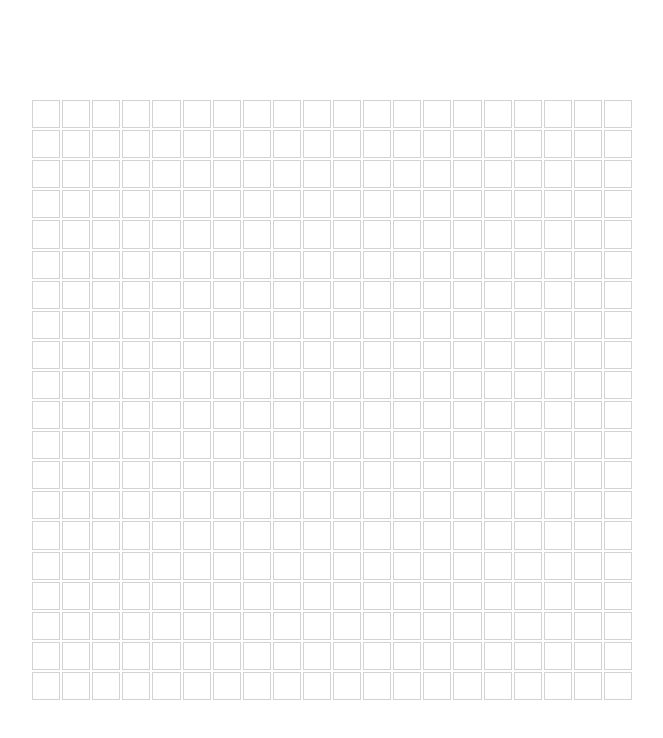
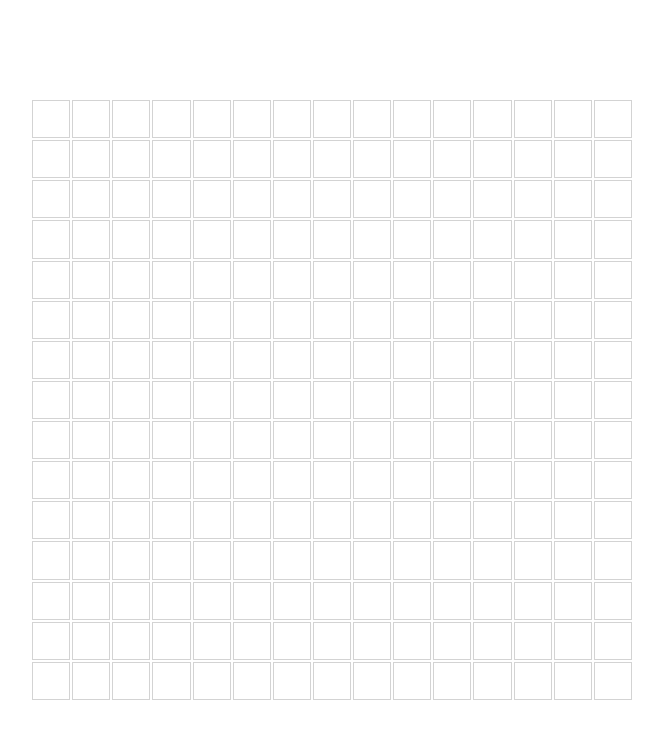
Before and after one commit to nigelgoss/minesweeper, a plain HTML site: page index.html in a window 1280 px wide. Shown: the whole page, without its empty margins (308-971 px from the left). Drawn offline with Linux system fonts and the light colour scheme.

Commit message:
Update index.html

```diff
--- a/index.html
+++ b/index.html
@@ -14,9 +14,9 @@ div { display:grid; place-items:center; border:1px solid lightgrey; }
 
 <script>
 
-const w = 20;
-const h = 20;
-const b = 10;
+const w = 15;
+const h = 15;
+const b = 20;
 
 let gameOver = false;
 let ele = [];
```
